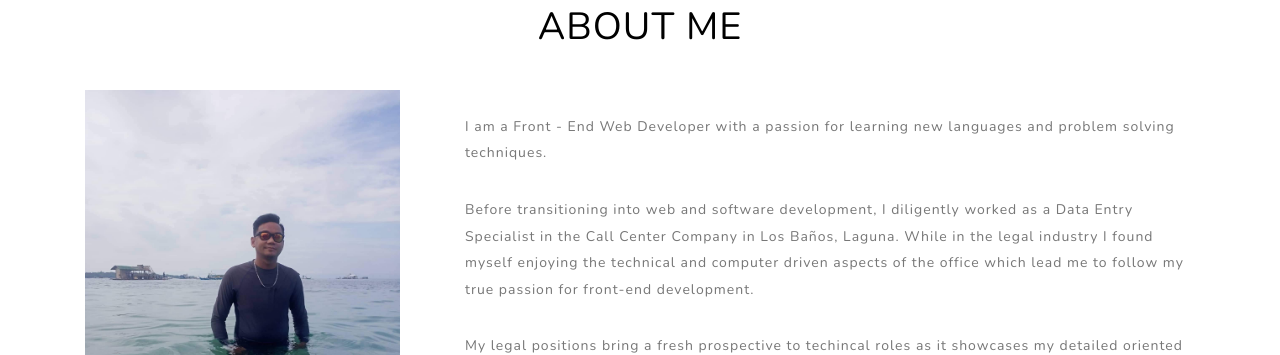
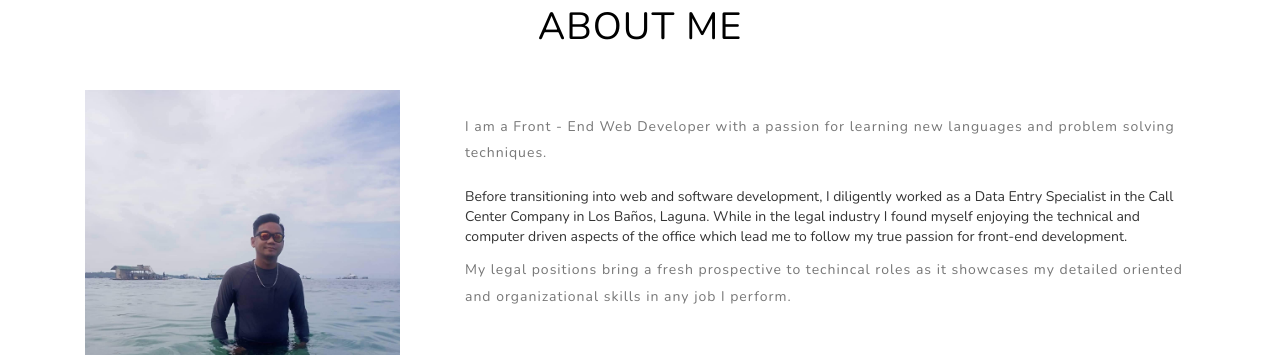
Before and after one commit to JanLester/MyPortfolio, a website: page index.html in a window 1280 px wide. Shown: the part 1550-1905 px from the top of the page. Drawn offline with nearby package versions, Linux system fonts and the light colour scheme; files whose address does not match are found by name.

Commit message:
first commit

```diff
--- a/index.html
+++ b/index.html
@@ -169,7 +169,7 @@
 						<div class="wel-left animated wow fadeInLeft" data-wow-delay=".5s">
 							<p>I am a Front - End Web Developer with a passion for learning new languages and problem solving techniques. </p>
 							<br />
-							<p>Before transitioning into web and software development, I diligently worked as a Data Entry Specialist in the Call Center Company in Los Baños, Laguna. While in the legal industry I found myself enjoying the technical and computer driven aspects of the office which lead me to follow my true passion for front-end development.</p>
+							Before transitioning into web and software development, I diligently worked as a Data Entry Specialist in the Call Center Company in Los Baños, Laguna. While in the legal industry I found myself enjoying the technical and computer driven aspects of the office which lead me to follow my true passion for front-end development.
 							<br />
 							<p>My legal positions bring a fresh prospective to techincal roles as it showcases my detailed oriented and organizational skills in any job I perform.</p>
 							<br />
--- /dev/null
+++ b/package.json
@@ -0,0 +1,5 @@
+{
+  "dependencies": {
+    "nodemon": "^2.0.22"
+  }
+}
```
Also changed, not shown: favicon.ico (added), js/Aaa.js (added), 1 other file.
